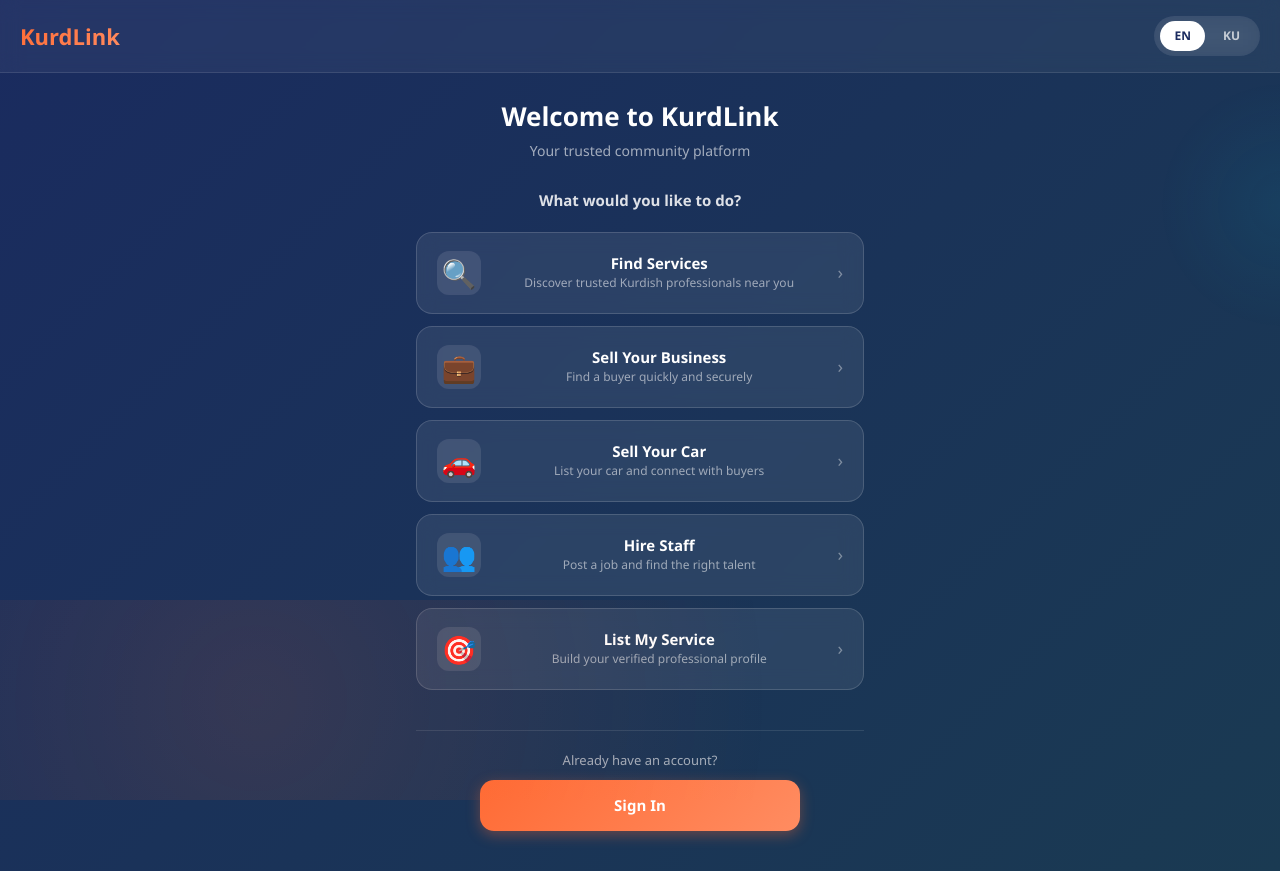
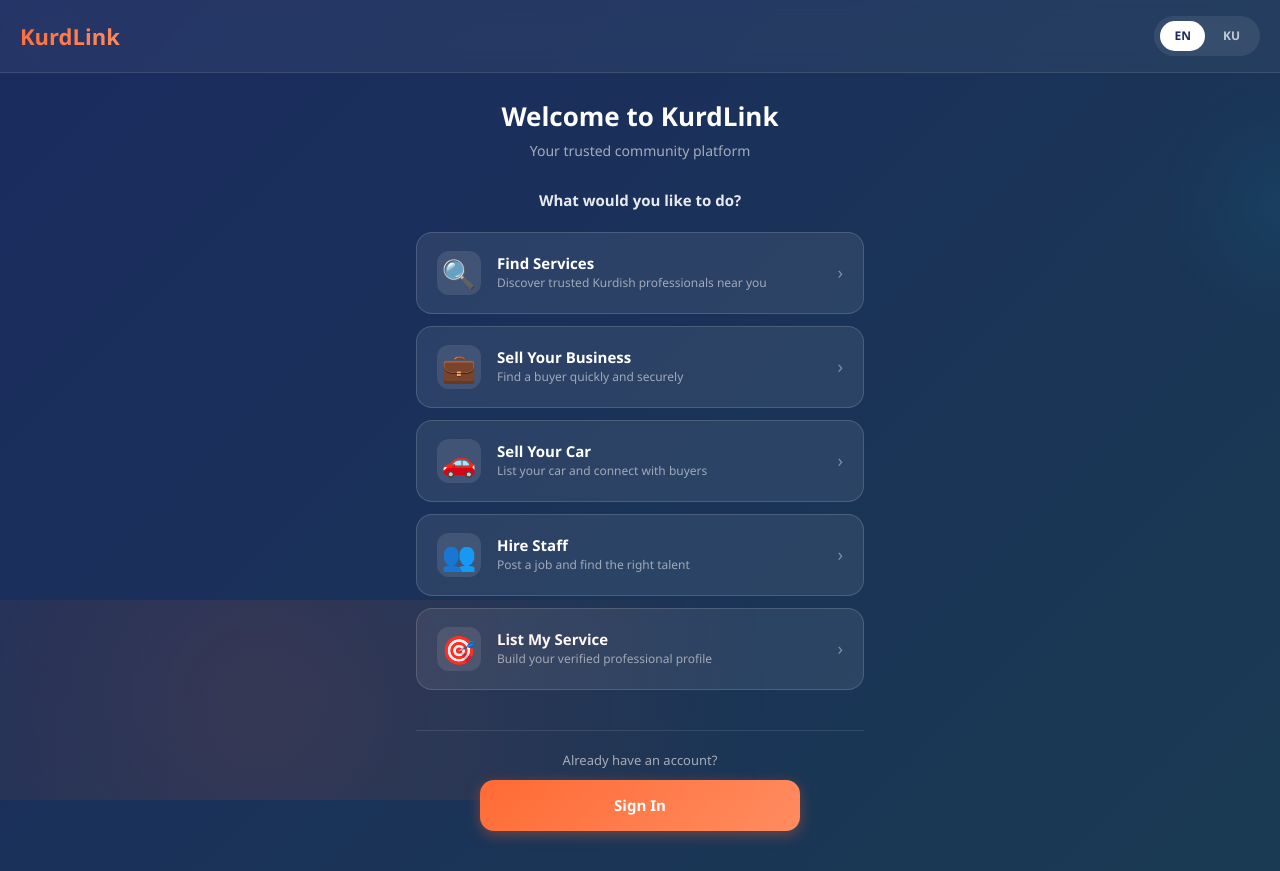
Before and after one commit to bawan93/KurdLink, a Next.js app: page / in a window 1280 px wide. Built offline with nearby package versions, Linux system fonts and the light colour scheme.

Commit message:
Update page.module.css

```diff
--- a/app/page.module.css
+++ b/app/page.module.css
@@ -1,231 +1,7 @@
-/* Landing Choice Page Styles */
+/* Landing Choice Page Styles - Mobile First */
 
 .container {
-  min-height: 100vh;
-  background: linear-gradient(135deg, #1A2B5F 0%, #1a3a52 100%);
-  font-family: 'Sora', 'Segoe UI', sans-serif;
-  padding: 0;
-  margin: 0;
-  overflow: hidden;
-}
-
-.header {
-  padding: 16px 20px;
-  display: flex;
-  justify-content: space-between;
-  align-items: center;
-  background: rgba(255, 255, 255, 0.05);
-  border-bottom: 1px solid rgba(255, 255, 255, 0.1);
-}
-
-.logo {
-  font-size: 24px;
-  font-weight: 800;
-  background: linear-gradient(135deg, #FF6B35, #FF8C61);
-  -webkit-background-clip: text;
-  -webkit-text-fill-color: transparent;
-  background-clip: text;
-}
-
-.langToggle {
-  display: flex;
-  gap: 6px;
-  background: rgba(255, 255, 255, 0.08);
-  padding: 6px 8px;
-  border-radius: 20px;
-  backdrop-filter: blur(10px);
-}
-
-.langButton {
-  padding: 6px 12px;
-  background: transparent;
-  color: #fff;
-  border: none;
-  border-radius: 16px;
-  font-weight: 700;
-  font-size: 12px;
-  cursor: pointer;
-  transition: all 0.3s;
-}
-
-.langButton.active {
-  background: #fff;
-  color: #1A2B5F;
-}
-
-.mainContent {
-  padding: 32px 20px 20px;
-  max-width: 600px;
-  margin: 0 auto;
-}
-
-.hero {
-  margin-bottom: 40px;
-  text-align: center;
-}
-
-.title {
-  font-size: 32px;
-  font-weight: 800;
-  color: #fff;
-  margin: 0 0 8px 0;
-  line-height: 1.2;
-}
-
-.tagline {
-  font-size: 15px;
-  color: rgba(255, 255, 255, 0.7);
-  margin: 0;
-  font-weight: 500;
-}
-
-.question {
-  font-size: 16px;
-  font-weight: 700;
-  color: #fff;
-  text-align: center;
-  margin-bottom: 28px;
-  opacity: 0.95;
-}
-
-.grid {
-  display: grid;
-  grid-template-columns: 1fr 1fr;
-  gap: 14px;
-  margin-bottom: 20px;
-}
-
-.card {
-  background: rgba(255, 255, 255, 0.08);
-  border: 2px solid rgba(255, 255, 255, 0.15);
-  border-radius: 16px;
-  padding: 20px 16px;
-  cursor: pointer;
-  transition: all 0.3s ease;
-  backdrop-filter: blur(10px);
-  display: flex;
-  flex-direction: column;
-  align-items: center;
-  gap: 10px;
-  position: relative;
-  overflow: hidden;
-}
-
-.card:hover {
-  transform: translateY(-4px);
-  box-shadow: 0 8px 24px rgba(255, 107, 53, 0.3);
-}
-
-.cardIcon {
-  font-size: 32px;
-  line-height: 1;
-}
-
-.cardContent {
-  text-align: center;
-}
-
-.cardTitle {
-  font-size: 14px;
-  font-weight: 700;
-  color: #fff;
-  margin: 0 0 4px 0;
-  line-height: 1.2;
-}
-
-.cardDesc {
-  font-size: 12px;
-  color: rgba(255, 255, 255, 0.6);
-  margin: 0;
-  line-height: 1.3;
-}
-
-.footer {
-  text-align: center;
-  margin-top: 32px;
-  padding-top: 20px;
-  border-top: 1px solid rgba(255, 255, 255, 0.1);
-}
-
-.footerText {
-  font-size: 14px;
-  color: rgba(255, 255, 255, 0.7);
-  margin: 0 0 10px 0;
-}
-
-.signInButton {
-  background: linear-gradient(135deg, #FF6B35, #FF8C61);
-  border: none;
-  border-radius: 12px;
-  padding: 12px 32px;
-  color: #fff;
-  font-weight: 700;
-  font-size: 14px;
-  cursor: pointer;
-  transition: all 0.3s;
-  box-shadow: 0 4px 14px rgba(255, 107, 53, 0.3);
-}
-
-.signInButton:hover {
-  transform: translateY(-2px);
-  box-shadow: 0 6px 20px rgba(255, 107, 53, 0.4);
-}
-
-.decorativeBottom {
-  position: fixed;
-  bottom: 0;
-  left: 0;
-  right: 0;
-  height: 200px;
-  background: radial-gradient(circle at 20% 50%, rgba(255, 107, 53, 0.15), transparent 50%);
-  pointer-events: none;
-  z-index: 0;
-}
-
-.decorativeTop {
-  position: fixed;
-  top: 10%;
-  right: -10%;
-  width: 300px;
-  height: 300px;
-  background: radial-gradient(circle, rgba(0, 180, 216, 0.1), transparent 70%);
-  border-radius: 50%;
-  pointer-events: none;
-  z-index: 0;
-}
-
-@media (max-width: 600px) {
-  .title {
-    font-size: 28px;
-  }
-
-  .grid {
-    gap: 12px;
-  }
-
-  .card {
-    padding: 16px 12px;
-  }
-
-  .cardIcon {
-    font-size: 28px;
-  }
-
-  .cardTitle {
-    font-size: 13px;
-  }
-
-  .cardDesc {
-    font-size: 11px;
-  }
-}/* Landing Choice Page Styles - Mobile First */
-
-* {
   box-sizing: border-box;
-  -webkit-tap-highlight-color: transparent;
-}
-
-.container {
   min-height: 100vh;
   min-height: 100dvh;
   background: linear-gradient(135deg, #1A2B5F 0%, #1a3a52 100%);
```
